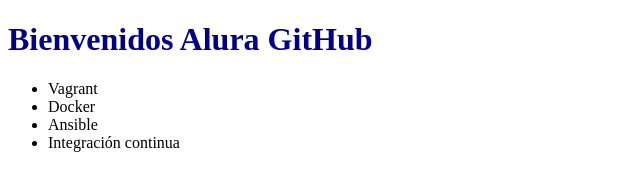
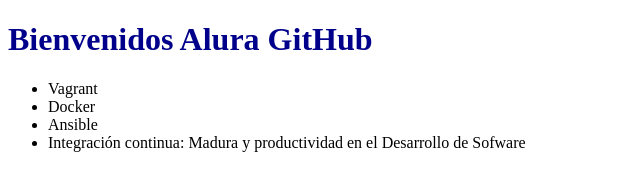
Before and after one commit to xisraeluni/alura-git, a plain HTML site: page index.html in a window 1280 px wide. Shown: the whole page, without its empty margins (0-640 px from the left). Drawn offline with Linux system fonts and the light colour scheme.

Commit message:
Renombrando curso de Integracion Continua

```diff
--- a/index.html
+++ b/index.html
@@ -10,7 +10,7 @@
          <li> Vagrant </li>
          <li> Docker </li>
          <li> Ansible </li>
-         <li> Integración continua </li>
+         <li> Integración continua: Madura y productividad en el Desarrollo de Sofware</li>
      </ul>
 </body>
 </html>
```
